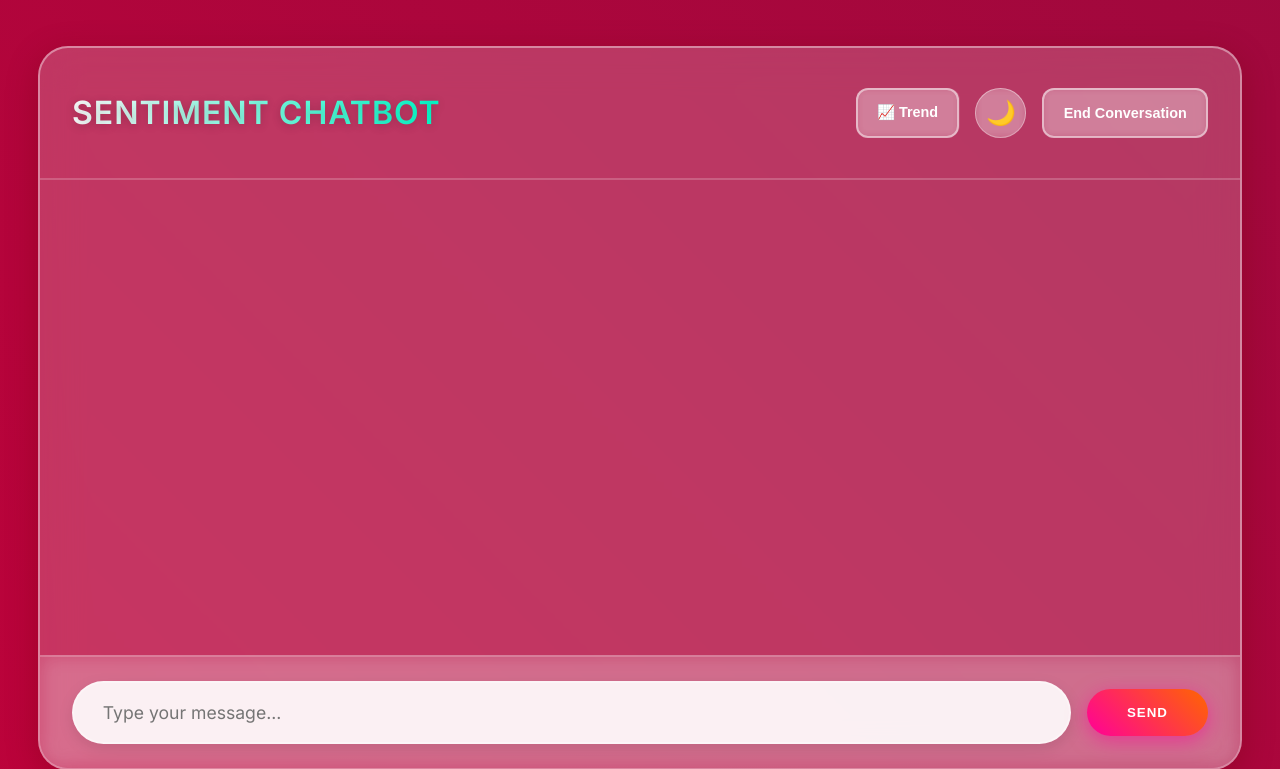
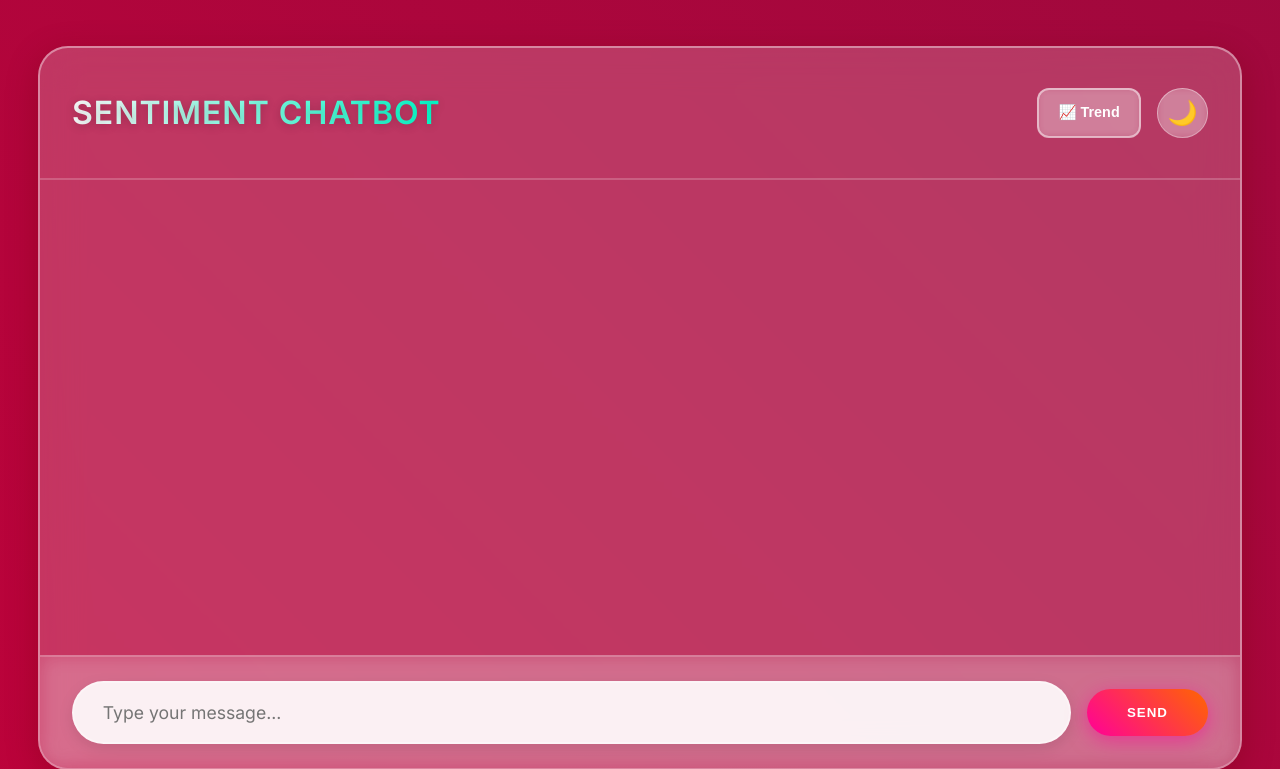
Before and after one commit to MANASMATHUR/Sentiment_Analysis_Chatbot, a FastAPI app: page / in a window 1280 px wide. Shown: the top 769 px of the page. Run offline with FastAPI, Linux system fonts and the light colour scheme.

Commit message:
Removal of End Conversation Button

```diff
--- a/src/templates/index.html
+++ b/src/templates/index.html
@@ -16,7 +16,6 @@
             <div class="header-controls">
                 <button id="chart-toggle-btn" class="secondary-btn">📈 Trend</button>
                 <button id="theme-toggle" class="icon-btn" title="Toggle Dark Mode">🌙</button>
-                <button id="end-chat-btn" class="secondary-btn">End Conversation</button>
             </div>
         </header>
 
```
